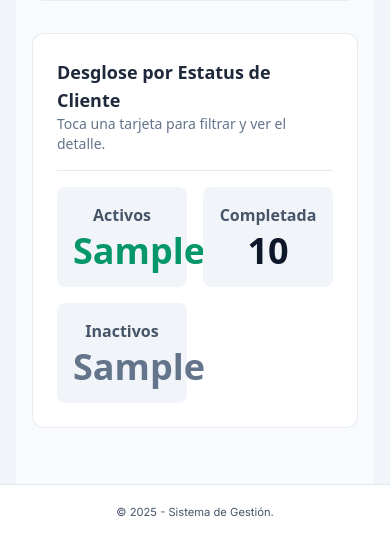
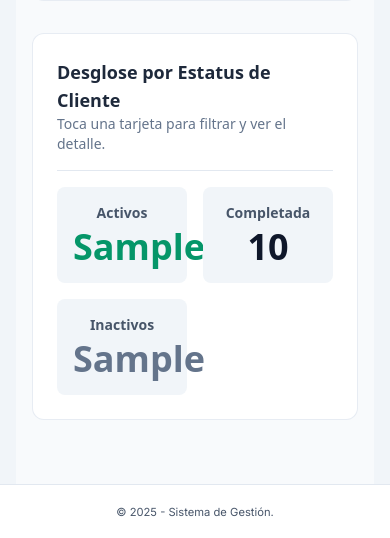
Before and after one commit to Cjyuyo/mi_app_clientes, a Flask app: template templates/reporte_metricas.html in a window 390 px wide. Shown: the part 2045-2583 px from the top of the page. Run offline with Flask 3, Linux system fonts and the light colour scheme; the template is opened without the code that fills it: most values are stand-ins (such as "Sample title", 1, 10 or a date in 2020); some libraries are stand-ins or nearby versions.

Commit message:
fix(ui): Ajusta el tamaño del texto en tarjetas de desglose

```diff
--- a/templates/reporte_metricas.html
+++ b/templates/reporte_metricas.html
@@ -1,7 +1,7 @@
 {% extends 'base_sidebar.html' %}
 
-{% block title %}Dashboard de Rendimiento v2{% endblock %}
-{% block page_title %}Dashboard de Rendimiento v2{% endblock %}
+{% block title %}Dashboard de Rendimiento{% endblock %}
+{% block page_title %}Dashboard de Rendimiento{% endblock %}
 
 {% block body %}
 <div class="min-h-screen bg-slate-50 font-sans">
@@ -110,10 +110,10 @@
         <p class="text-sm text-slate-500">Toca una tarjeta para filtrar y ver el detalle.</p>
       </div>
 
-      <div class="grid grid-cols-2 sm:grid-cols-3 md:grid-cols-4 xl:grid-cols-6 gap-4">
+      <div class="grid grid-cols-2 sm:grid-cols-4 md:grid-cols-6 xl:grid-cols-8 gap-4">
         <a href="{{ url_for('consulta') }}?estatus=ACTIVO"
            class="group rounded-lg p-4 text-center transition-all bg-slate-100 hover:bg-emerald-500">
-          <p class="text-slate-600 font-semibold group-hover:text-white">Activos</p>
+          <p class="text-sm whitespace-nowrap text-slate-600 font-semibold group-hover:text-white">Activos</p>
           <p class="mt-1 text-4xl font-black text-emerald-600 group-hover:text-white">{{ metrics.clientes_activos }}</p>
         </a>
 
@@ -121,14 +121,14 @@
           {% set destino = url_for('consulta') + '?estado=' + (estado|upper) %}
           <a href="{{ destino }}"
              class="group rounded-lg p-4 text-center transition-all bg-slate-100 hover:bg-slate-800">
-            <p class="text-slate-600 font-semibold group-hover:text-white">{{ estado|replace('_', ' ')|capitalize }}</p>
+            <p class="text-sm whitespace-nowrap text-slate-600 font-semibold group-hover:text-white">{{ estado|replace('_', ' ')|capitalize }}</p>
             <p class="mt-1 text-4xl font-black text-slate-900 group-hover:text-white">{{ total }}</p>
           </a>
         {% endfor %}
 
         <a href="{{ url_for('consulta') }}?estatus=INACTIVO"
            class="group rounded-lg p-4 text-center transition-all bg-slate-100 hover:bg-slate-500">
-          <p class="text-slate-600 font-semibold group-hover:text-white">Inactivos</p>
+          <p class="text-sm whitespace-nowrap text-slate-600 font-semibold group-hover:text-white">Inactivos</p>
           <p class="mt-1 text-4xl font-black text-slate-500 group-hover:text-white">{{ metrics.clientes_inactivos }}</p>
         </a>
 
@@ -149,7 +149,7 @@
           {% set cant = metrics.composicion_condicion['values'][i] %}
           <a href="{{ url_for('consulta') }}?condicion={{ cond|upper }}"
              class="group rounded-lg p-4 text-center transition-all bg-slate-100 hover:bg-sky-500">
-            <p class="text-slate-600 font-semibold group-hover:text-white">{{ cond }}</p>
+            <p class="text-sm whitespace-nowrap text-slate-600 font-semibold group-hover:text-white">{{ cond }}</p>
             <p class="mt-1 text-4xl font-black text-sky-600 group-hover:text-white">{{ cant }}</p>
           </a>
         {% endfor %}
```
